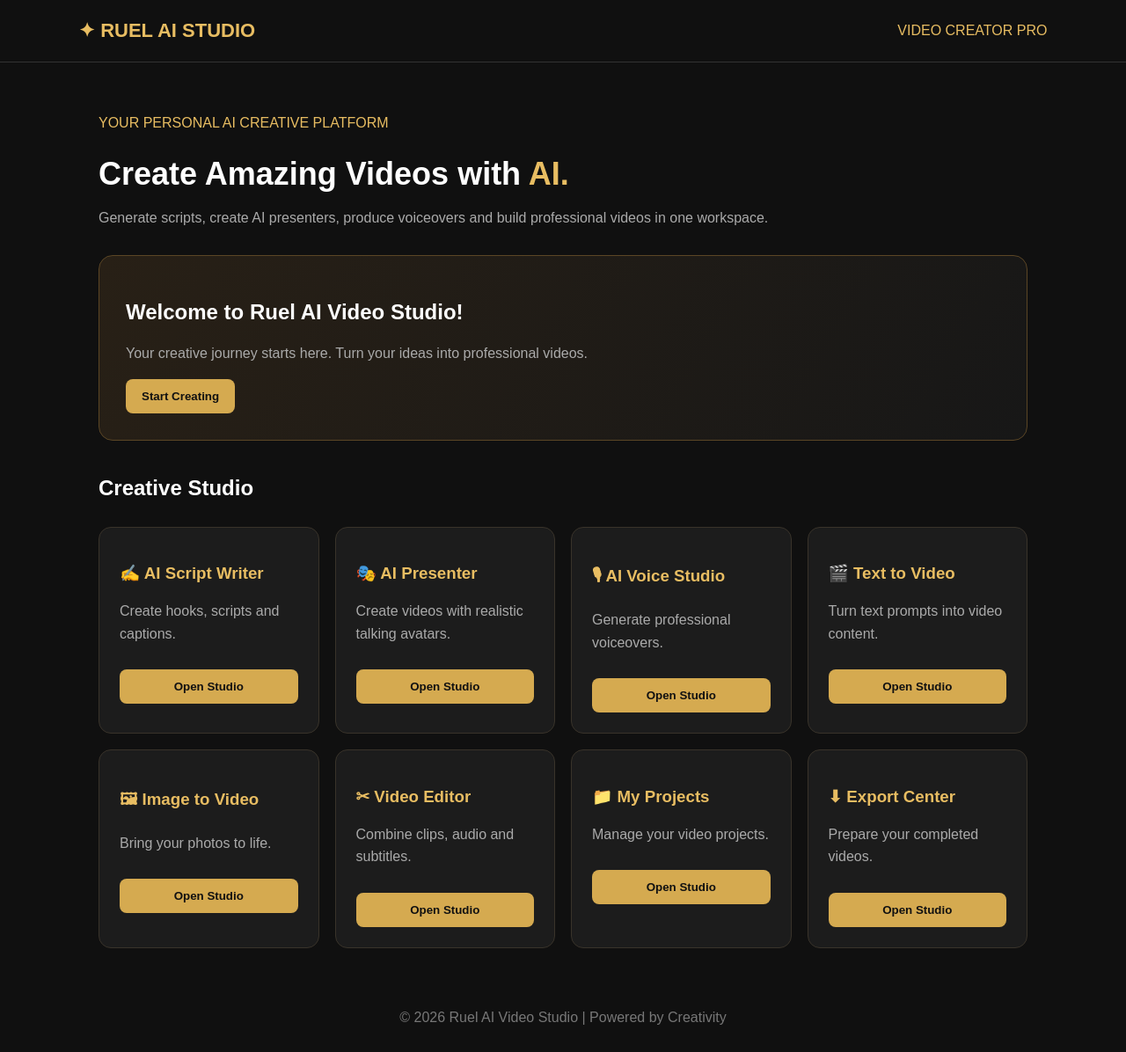
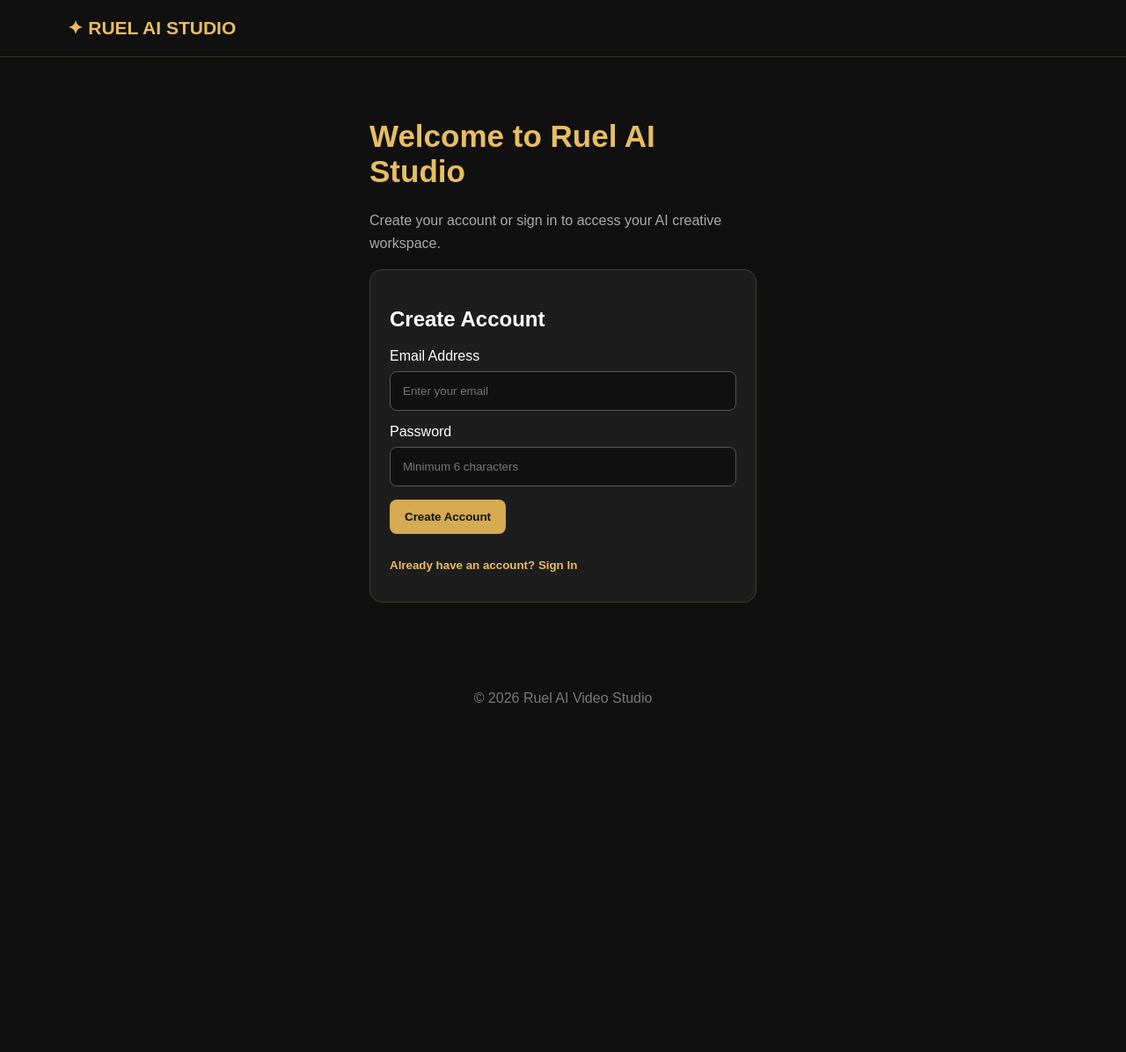
Before and after one commit to ruelomandam37-web/ruel-ai-video-studio, a plain HTML site: page index.html in a window 1280 px wide. Shown: the whole page at 88% size. After the commit the page ends 833 px from the top, so only its background shows below. Drawn offline with nearby package versions, Linux system fonts and the light colour scheme.

Commit message:
Update index.html

```diff
--- a/index.html
+++ b/index.html
@@ -2,74 +2,160 @@
 <html lang="en">
 <head>
 <meta charset="UTF-8">
-<meta name="viewport" content="width=device-width, initial-scale=1.0">
+<meta name="viewport" content="width=device-width, initial-scale=1">
 <title>Ruel AI Video Studio</title>
+<script src="https://cdn.jsdelivr.net/npm/@supabase/supabase-js@2"></script>
 <style>
 *{box-sizing:border-box}
-body{margin:0;background:#101010;color:#fff;font-family:Arial,sans-serif}
-header{padding:22px 7%;border-bottom:1px solid #333;display:flex;justify-content:space-between;align-items:center}
-.logo{color:#e8bd62;font-size:22px;font-weight:bold}
-main{max-width:1100px;margin:auto;padding:40px 22px}
-h1{font-size:36px;margin-bottom:8px}
+body{margin:0;background:#101010;color:white;font-family:Arial,sans-serif}
+header{padding:20px 6%;border-bottom:1px solid #39332a;display:flex;justify-content:space-between;align-items:center}
+.logo{color:#e8bd62;font-size:21px;font-weight:bold}
+main{max-width:1100px;margin:auto;padding:35px 20px}
 .gold{color:#e8bd62}
+.card{background:#1d1d1d;border:1px solid #453a29;border-radius:14px;padding:22px;margin:15px 0}
+.grid{display:grid;grid-template-columns:repeat(auto-fit,minmax(220px,1fr));gap:15px}
+h1{font-size:35px}
 p{color:#aaa;line-height:1.6}
-.grid{display:grid;grid-template-columns:repeat(auto-fit,minmax(220px,1fr));gap:18px;margin-top:30px}
-.card{background:#1c1c1c;border:1px solid #39332a;border-radius:14px;padding:23px}
-.card h3{color:#e8bd62}
-button{background:#d5aa50;color:#111;border:0;padding:12px 18px;border-radius:8px;font-weight:bold;cursor:pointer}
-.card button{width:100%;margin-top:12px}
-.hero{background:linear-gradient(120deg,#282016,#171717);padding:30px;border-radius:16px;border:1px solid #5b4625;margin-top:30px}
+button{background:#d5aa50;color:#111;border:0;border-radius:8px;padding:12px 17px;font-weight:bold;cursor:pointer}
+input{width:100%;padding:14px;margin:8px 0 15px;background:#111;color:white;border:1px solid #555;border-radius:8px}
+#account{display:none}
+#auth{max-width:440px;margin:35px auto}
+#message{color:#e8bd62;overflow-wrap:anywhere}
 footer{text-align:center;padding:30px;color:#777}
 </style>
 </head>
 <body>
 <header>
 <div class="logo">✦ RUEL AI STUDIO</div>
-<div class="gold">VIDEO CREATOR PRO</div>
+<button id="logout" onclick="signOut()" style="display:none">Log Out</button>
 </header>
+
 <main>
-<p class="gold">YOUR PERSONAL AI CREATIVE PLATFORM</p>
-<h1>Create Amazing Videos with <span class="gold">AI.</span></h1>
-<p>Generate scripts, create AI presenters, produce voiceovers and build professional videos in one workspace.</p>
-
-<div class="hero">
-<h2>Welcome to Ruel AI Video Studio!</h2>
-<p>Your creative journey starts here. Turn your ideas into professional videos.</p>
-<button onclick="alert('AI Script Studio is coming soon!')">Start Creating</button>
+<div id="auth">
+<h1 class="gold">Welcome to Ruel AI Studio</h1>
+<p>Create your account or sign in to access your AI creative workspace.</p>
+<div class="card">
+<h2 id="formTitle">Create Account</h2>
+<form id="authForm">
+<label>Email Address</label>
+<input id="email" type="email" placeholder="Enter your email" required>
+<label>Password</label>
+<input id="password" type="password" placeholder="Minimum 6 characters" minlength="6" required>
+<button id="submitBtn" type="submit">Create Account</button>
+</form>
+<p id="message"></p>
+<button onclick="toggleMode()" style="background:transparent;color:#e8bd62;padding-left:0">
+Already have an account? Sign In
+</button>
+</div>
 </div>
 
-<h2 style="margin-top:40px">Creative Studio</h2>
+<div id="account">
+<p class="gold">YOUR PERSONAL AI CREATIVE PLATFORM</p>
+<h1>Create Amazing Videos with AI.</h1>
+<p>Welcome to your creative workspace.</p>
+<div class="card">
+<h2 class="gold">Your Account</h2>
+<p>Signed in as: <strong id="userEmail"></strong></p>
+</div>
+<h2>Creative Studio</h2>
 <div class="grid">
-<div class="card"><h3>✍ AI Script Writer</h3><p>Create hooks, scripts and captions.</p><button onclick="coming()">Open Studio</button></div>
-<div class="card"><h3>🎭 AI Presenter</h3><p>Create videos with realistic talking avatars.</p><button onclick="coming()">Open Studio</button></div>
-<div class="card"><h3>🎙 AI Voice Studio</h3><p>Generate professional voiceovers.</p><button onclick="coming()">Open Studio</button></div>
-<div class="card"><h3>🎬 Text to Video</h3><p>Turn text prompts into video content.</p><button onclick="coming()">Open Studio</button></div>
-<div class="card"><h3>🖼 Image to Video</h3><p>Bring your photos to life.</p><button onclick="coming()">Open Studio</button></div>
-<div class="card"><h3>✂ Video Editor</h3><p>Combine clips, audio and subtitles.</p><button onclick="coming()">Open Studio</button></div>
-<div class="card"><h3>📁 My Projects</h3><p>Manage your video projects.</p><button onclick="coming()">Open Studio</button></div>
-<div class="card"><h3>⬇ Export Center</h3><p>Prepare your completed videos.</p><button onclick="coming()">Open Studio</button></div>
+<div class="card"><h3 class="gold">✍ AI Script Writer</h3><p>Generate scripts, hooks and captions.</p></div>
+<div class="card"><h3 class="gold">🎭 AI Presenter</h3><p>Create talking avatar videos.</p></div>
+<div class="card"><h3 class="gold">🎙 AI Voice Studio</h3><p>Create professional voiceovers.</p></div>
+<div class="card"><h3 class="gold">🎬 Text to Video</h3><p>Turn prompts into videos.</p></div>
+<div class="card"><h3 class="gold">🖼 Image to Video</h3><p>Animate your photos.</p></div>
+<div class="card"><h3 class="gold">✂ Video Editor</h3><p>Combine clips and subtitles.</p></div>
+<div class="card"><h3 class="gold">📁 My Projects</h3><p>Your video project workspace.</p></div>
+<div class="card"><h3 class="gold">⬇ Export Center</h3><p>Prepare videos for download.</p></div>
+</div>
 </div>
 </main>
-<footer>© 2026 Ruel AI Video Studio | Powered by Creativity</footer>
-
-<script src="https://cdn.jsdelivr.net/npm/@supabase/supabase-js@2"></script>
+<footer>© 2026 Ruel AI Video Studio</footer>
 
 <script>
 const SUPABASE_URL = "https://eydaaktlejeovwwkkcrn.supabase.co";
-
 const SUPABASE_PUBLISHABLE_KEY = "sb_publishable_sMd7cHjb-zwW7UhXdZro3A_J3-yOcXp";
 
-const supabaseClient = window.supabase.createClient(
+const client = window.supabase.createClient(
   SUPABASE_URL,
   SUPABASE_PUBLISHABLE_KEY
 );
 
-function coming(){
-  alert("This feature is under development. Stay tuned!");
+let isLogin = false;
+
+function toggleMode(){
+  isLogin = !isLogin;
+  document.getElementById("formTitle").textContent =
+    isLogin ? "Sign In" : "Create Account";
+  document.getElementById("submitBtn").textContent =
+    isLogin ? "Sign In" : "Create Account";
+  document.querySelector("#auth button[onclick='toggleMode()']").textContent =
+    isLogin ? "Need an account? Register" : "Already have an account? Sign In";
+  document.getElementById("message").textContent = "";
 }
 
-console.log("Ruel AI Video Studio connected to Supabase!");
+document.getElementById("authForm").addEventListener("submit", async (e)=>{
+  e.preventDefault();
+  const email = document.getElementById("email").value.trim();
+  const password = document.getElementById("password").value;
+  const message = document.getElementById("message");
+  const btn = document.getElementById("submitBtn");
+
+  btn.disabled = true;
+  message.textContent = "Please wait...";
+
+  let result;
+
+  if(isLogin){
+    result = await client.auth.signInWithPassword({email,password});
+  }else{
+    result = await client.auth.signUp({
+      email,
+      password,
+      options:{
+        emailRedirectTo: location.origin + location.pathname
+      }
+    });
+  }
+
+  btn.disabled = false;
+
+  if(result.error){
+    message.textContent = result.error.message;
+  }else if(!isLogin && !result.data.session){
+    message.textContent = "Registration successful! Please check your email to confirm your account.";
+  }else{
+    message.textContent = "Success!";
+  }
+});
+
+async function signOut(){
+  const {error} = await client.auth.signOut();
+  if(error) alert(error.message);
+}
+
+function showAccount(session){
+  document.getElementById("auth").style.display =
+    session ? "none" : "block";
+  document.getElementById("account").style.display =
+    session ? "block" : "none";
+  document.getElementById("logout").style.display =
+    session ? "block" : "none";
+
+  if(session){
+    document.getElementById("userEmail").textContent =
+      session.user.email;
+  }
+}
+
+client.auth.onAuthStateChange((event, session)=>{
+  showAccount(session);
+});
+
+client.auth.getSession().then(({data})=>{
+  showAccount(data.session);
+});
 </script>
-
 </body>
 </html>
```
